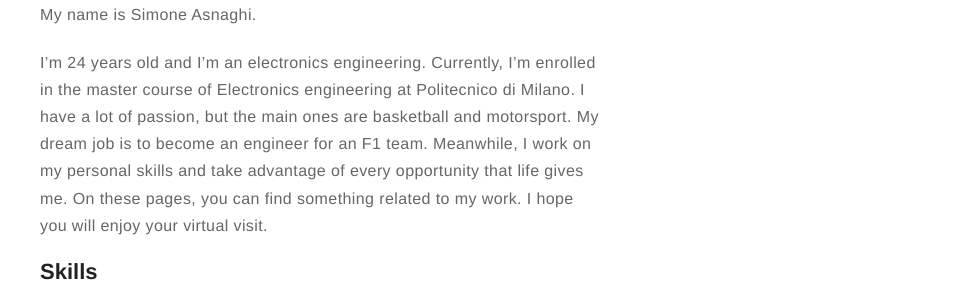
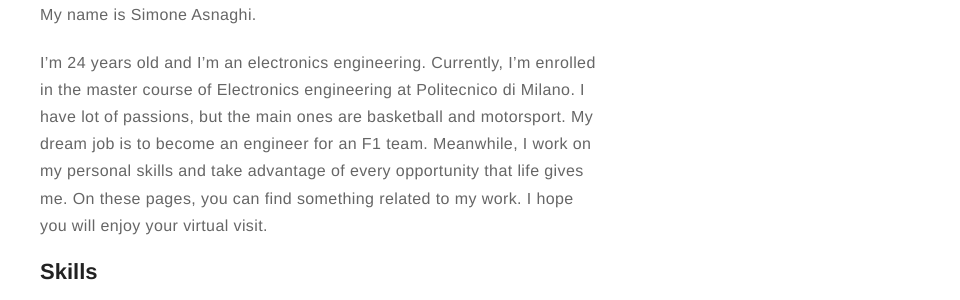
Before and after one commit to simoasnaghi/simoasnaghi.github.io, a Jekyll site: the page built from about.md, in a window 1280 px wide. Shown: the part 379-679 px from the top of the page, without its empty margins (320-1280 px from the left). Built offline with Jekyll 4.4.1, drawn with Linux system fonts in a browser that asks for light colours.

Commit message:
Update about.md

```diff
--- a/about.md
+++ b/about.md
@@ -7,7 +7,7 @@ layout: page
 
 <p>My name is Simone Asnaghi. </p>
 
-<p>I’m 24 years old and I’m an electronics engineering. Currently, I’m enrolled in the master course of Electronics engineering at Politecnico di Milano. I have a lot of passion, but the main ones are basketball and motorsport. My dream job is to become an engineer for an F1 team. Meanwhile, I work on my personal skills and take advantage of every opportunity that life gives me. On these pages, you can find something related to my work. I hope you will enjoy your virtual visit.</p>
+<p>I’m 24 years old and I’m an electronics engineering. Currently, I’m enrolled in the master course of Electronics engineering at Politecnico di Milano. I have lot of passions, but the main ones are basketball and motorsport. My dream job is to become an engineer for an F1 team. Meanwhile, I work on my personal skills and take advantage of every opportunity that life gives me. On these pages, you can find something related to my work. I hope you will enjoy your virtual visit.</p>
 
 <h2>Skills</h2>
 
```
